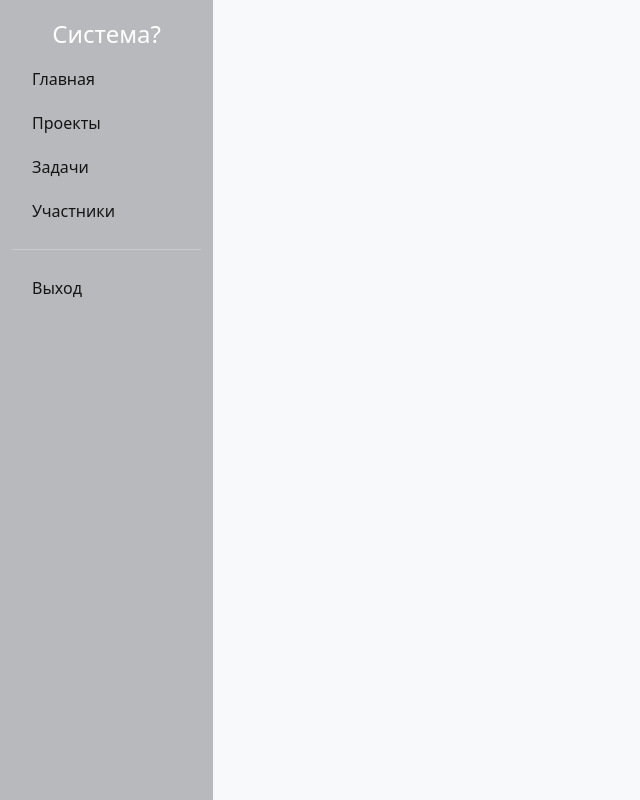
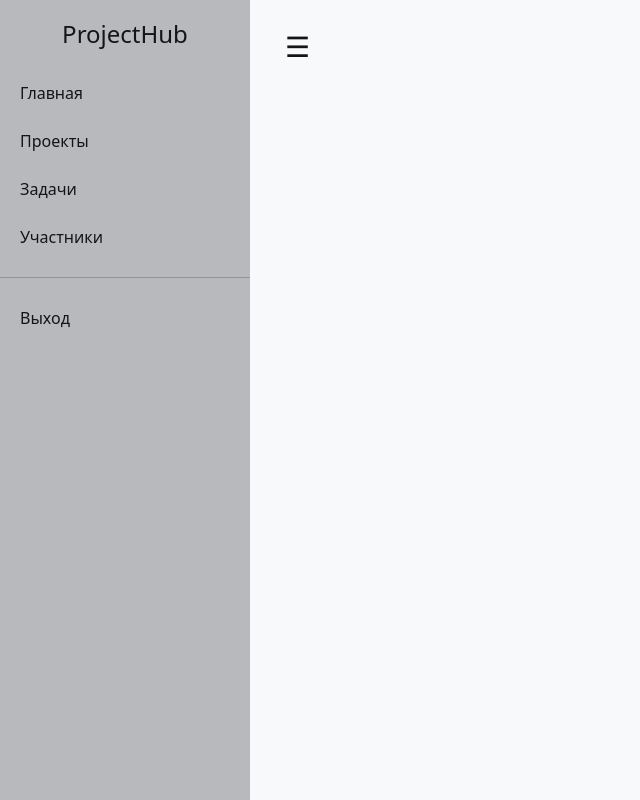
Before and after one commit to Alika443/diplom, a FastAPI app: page /tasks in a window 1280 px wide. Shown: the whole page, without its empty margins (0-640 px from the left). Run offline with FastAPI, Linux system fonts and the light colour scheme.

Commit message:
можно двигать боковую панель

```diff
--- a/templates/base.html
+++ b/templates/base.html
@@ -3,33 +3,163 @@
 <head>
     <meta charset="UTF-8">
     <meta name="viewport" content="width=device-width, initial-scale=1.0">
-    <title>{% block title %}Управление проектами{% endblock %}</title>
+    <title>{% block title %}ProjectHub{% endblock %}</title>
     <link href="https://cdn.jsdelivr.net/npm/bootstrap@5.3.0/dist/css/bootstrap.min.css" rel="stylesheet">
+
     <style>
-        body { background-color: #f8f9fa; }
-        .sidebar { min-height: 100vh; background: #b7b9bc; color: white; padding-top: 20px; }
-        .sidebar a { color: #151516; text-decoration: none; display: block; padding: 10px 20px; }
-        .sidebar a:hover { background: #b7b9bc; color: white; }
-        .content { padding: 20px; }
+        body {
+            background-color: #f8f9fa;
+            overflow-x: hidden;
+            margin: 0;
+        }
+
+        /* Стили боковой панели */
+        .sidebar {
+            min-height: 100vh;
+            background: #b7b9bc;
+            position: fixed;
+            top: 0;
+            left: 0;
+            width: 250px; /* Начальная ширина */
+            z-index: 1000;
+            transition: transform 0.3s ease; /* Плавность для скрытия */
+            display: flex;
+            flex-direction: column;
+        }
+
+        /* Когда панель скрыта */
+        .sidebar.collapsed {
+            transform: translateX(-100%);
+        }
+
+        .sidebar h4 {
+            padding: 20px 0;
+            margin: 0;
+            color: #151516;
+        }
+
+        .sidebar a {
+            color: #151516;
+            text-decoration: none;
+            display: block;
+            padding: 12px 20px;
+            font-weight: 500;
+            white-space: nowrap; /* Чтобы текст не переносился при сужении */
+            overflow: hidden;
+        }
+
+        .sidebar a:hover {
+            background: rgba(255,255,255,0.2);
+            color: #000;
+        }
+
+        /* --- РЕЗАЙЗЕР (Линия для перетаскивания) --- */
+        .resizer {
+            width: 8px;
+            cursor: col-resize;
+            position: absolute;
+            top: 0;
+            right: 0;
+            bottom: 0;
+            z-index: 1001;
+            transition: background 0.2s;
+        }
+
+        .resizer:hover {
+            background: rgba(0, 0, 0, 0.1); /* Подсветка при наведении */
+        }
+
+        /* Контентная область */
+        .content {
+            transition: margin-left 0.3s ease, width 0.3s ease;
+            margin-left: 250px; /* Должно совпадать с шириной sidebar */
+            padding: 20px;
+            min-height: 100vh;
+        }
+
+        /* Когда панель скрыта, контент занимает всё место */
+        .content.expanded {
+            margin-left: 0 !important;
+        }
+
+        /* Кнопка "гамбургер" */
+        #toggleSidebar {
+            background: none;
+            border: none;
+            font-size: 28px;
+            cursor: pointer;
+            padding: 5px 15px;
+            color: #151516;
+            margin-bottom: 10px;
+        }
     </style>
 </head>
 <body>
-    <div class="container-fluid">
-        <div class="row">
-            <nav class="col-md-2 d-none d-md-block sidebar">
-                <h4 class="text-center">Система?</h4>
+
+    <nav class="sidebar" id="sidebar">
+        <h4 class="text-center">ProjectHub</h4>
         <a href="/">Главная</a>
         <a href="/projects">Проекты</a>
         <a href="/tasks">Задачи</a>
         <a href="/users">Участники</a>
         <hr>
         <a href="/logout">Выход</a>
+
+        <div class="resizer" id="resizer"></div>
     </nav>
-            <main class="col-md-10 content">
+
+    <main class="content" id="content">
+        <button id="toggleSidebar" title="Скрыть/Показать меню">☰</button>
+
+        <div class="container-fluid">
             {% block content %}{% endblock %}
+        </div>
     </main>
-        </div>
-    </div>
+
     <script src="https://cdn.jsdelivr.net/npm/bootstrap@5.3.0/dist/js/bootstrap.bundle.min.js"></script>
+
+    <script>
+        const sidebar = document.getElementById('sidebar');
+        const content = document.getElementById('content');
+        const resizer = document.getElementById('resizer');
+        const toggleBtn = document.getElementById('toggleSidebar');
+
+        // --- 1. СКРЫТИЕ ПАНЕЛИ ---
+        toggleBtn.addEventListener('click', () => {
+            sidebar.classList.toggle('collapsed');
+            content.classList.toggle('expanded');
+        });
+
+        // --- 2. ИЗМЕНЕНИЕ ШИРИНЫ (RESIZE) ---
+        let isResizing = false;
+
+        resizer.addEventListener('mousedown', (e) => {
+            isResizing = true;
+            document.body.style.cursor = 'col-resize';
+            document.body.style.userSelect = 'none'; // Отключаем выделение текста
+        });
+
+        document.addEventListener('mousemove', (e) => {
+            if (!isResizing) return;
+
+            // Текущая координата мыши - это и есть новая ширина
+            let newWidth = e.clientX;
+
+            // Устанавливаем границы (чтобы не схлопнулось совсем и не растянулось на весь экран)
+            if (newWidth > 150 && newWidth < 600) {
+                sidebar.style.width = newWidth + 'px';
+                // Если панель не скрыта, двигаем контент за ней
+                if (!sidebar.classList.contains('collapsed')) {
+                    content.style.marginLeft = newWidth + 'px';
+                }
+            }
+        });
+
+        document.addEventListener('mouseup', () => {
+            isResizing = false;
+            document.body.style.cursor = 'default';
+            document.body.style.userSelect = 'auto';
+        });
+    </script>
 </body>
 </html>
```
Lines whose indentation alone changed are shown as unchanged.
